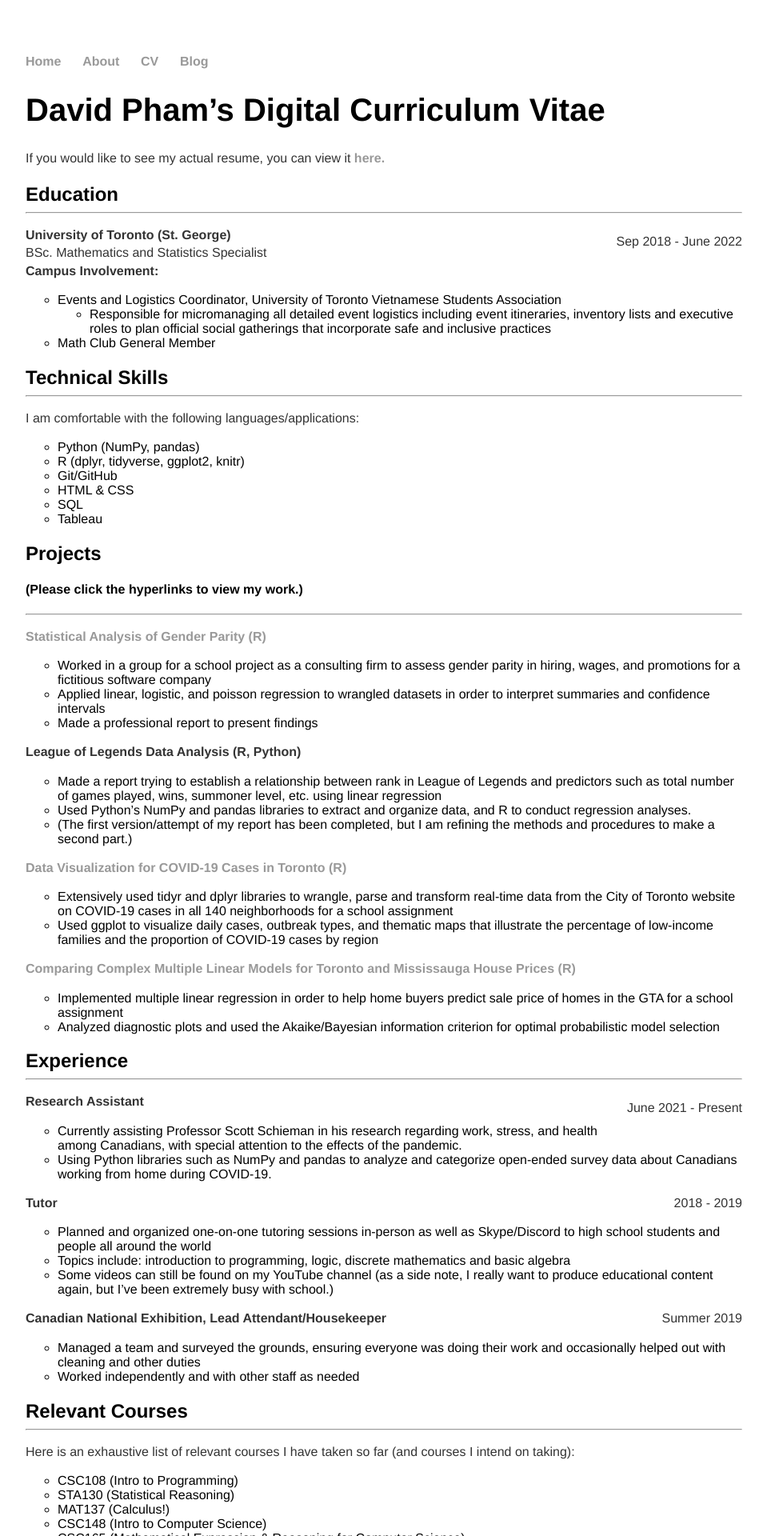
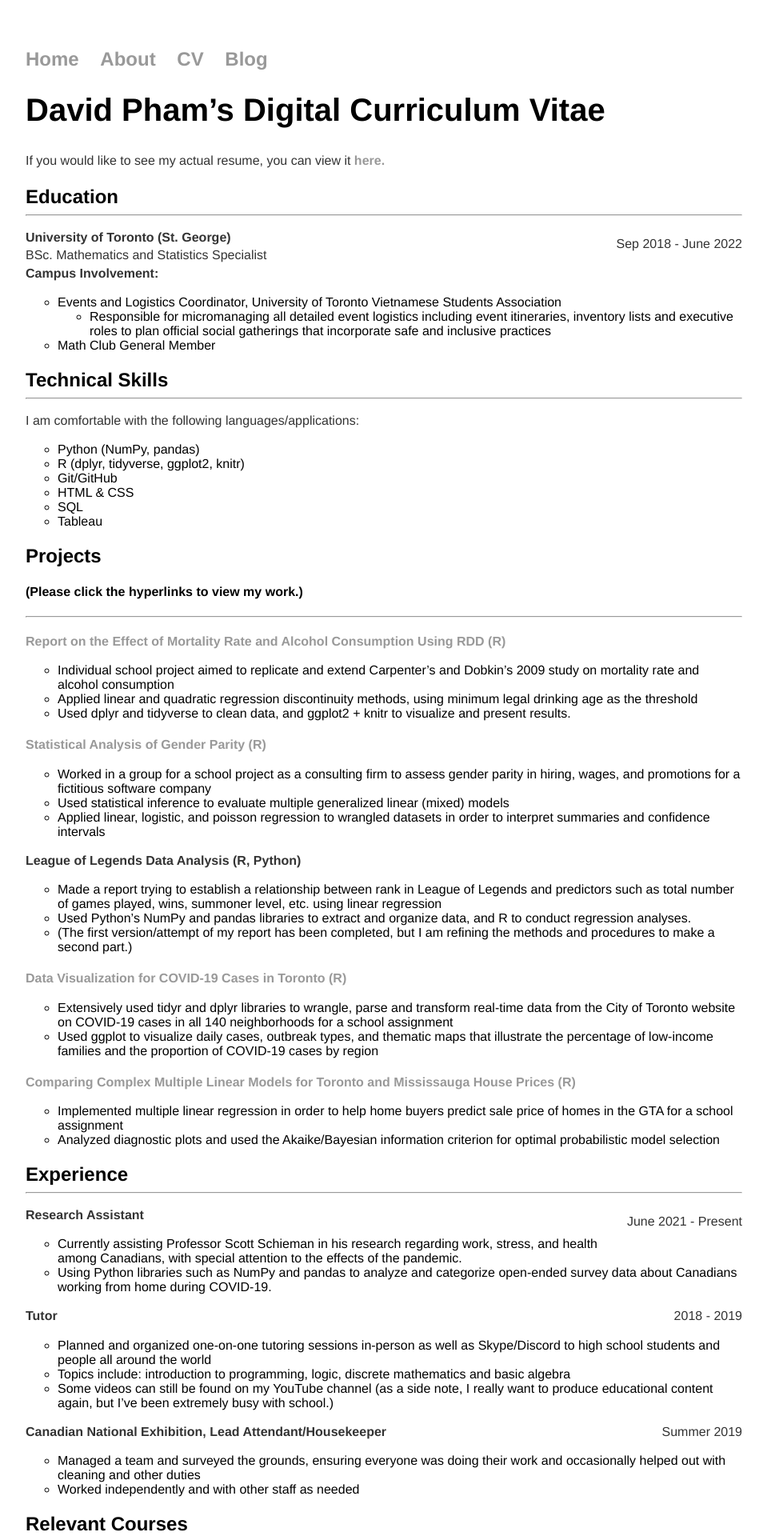
Before and after one commit to TheGort/thegort.github.io, a Jekyll site: the page built from cv.md, in a window 1280 px wide. Shown: the top 1920 px of the page at 80% size, without its empty margins (160-1119 px from the left). Built offline with Jekyll 4.4.1, drawn with Linux system fonts in a browser that asks for light colours; some of the changed text lies outside the part shown.

Commit message:
updated cv and font sizes

```diff
--- a/css/main.css
+++ b/css/main.css
@@ -17,7 +17,7 @@ nav ul li, footer ul li {
 }
 a {
     text-decoration: none;
-    font-size: 1rem;
+    font-size: 1.5rem;
     color: #999;
 }
 a:hover {
--- a/cv.md
+++ b/cv.md
@@ -29,10 +29,15 @@ I am comfortable with the following languages/applications:
 #### (Please click the hyperlinks to view my work.)
 ----
 
+[**Report on the Effect of Mortality Rate and Alcohol Consumption Using RDD (R)**]({{ site.url }}/assets/sta304_project.pdf){:target="_blank"}
+* Individual school project aimed to replicate and extend Carpenter's and Dobkin's 2009 study on mortality rate and alcohol consumption
+* Applied linear and quadratic regression discontinuity methods, using minimum legal drinking age as the threshold
+* Used dplyr and tidyverse to clean data, and ggplot2 + knitr to visualize and present results.
+
 [**Statistical Analysis of Gender Parity (R)**]({{ site.url }}/assets/sta303_project.pdf){:target="_blank"}
 * Worked in a group for a school project as a consulting firm to assess gender parity in hiring, wages, and promotions for a fictitious software company
+* Used statistical inference to evaluate multiple generalized linear (mixed) models
 * Applied linear, logistic, and poisson regression to wrangled datasets in order to interpret summaries and confidence intervals
-* Made a professional report to present findings
 
 **League of Legends Data Analysis (R, Python)**
 * Made a report trying to establish a relationship between rank in League of Legends and predictors such as total number of games played, wins, summoner level, etc. using linear regression
```
Also changed, not shown: other parts of cv.md (+7 -7 lines), 2 other files.
